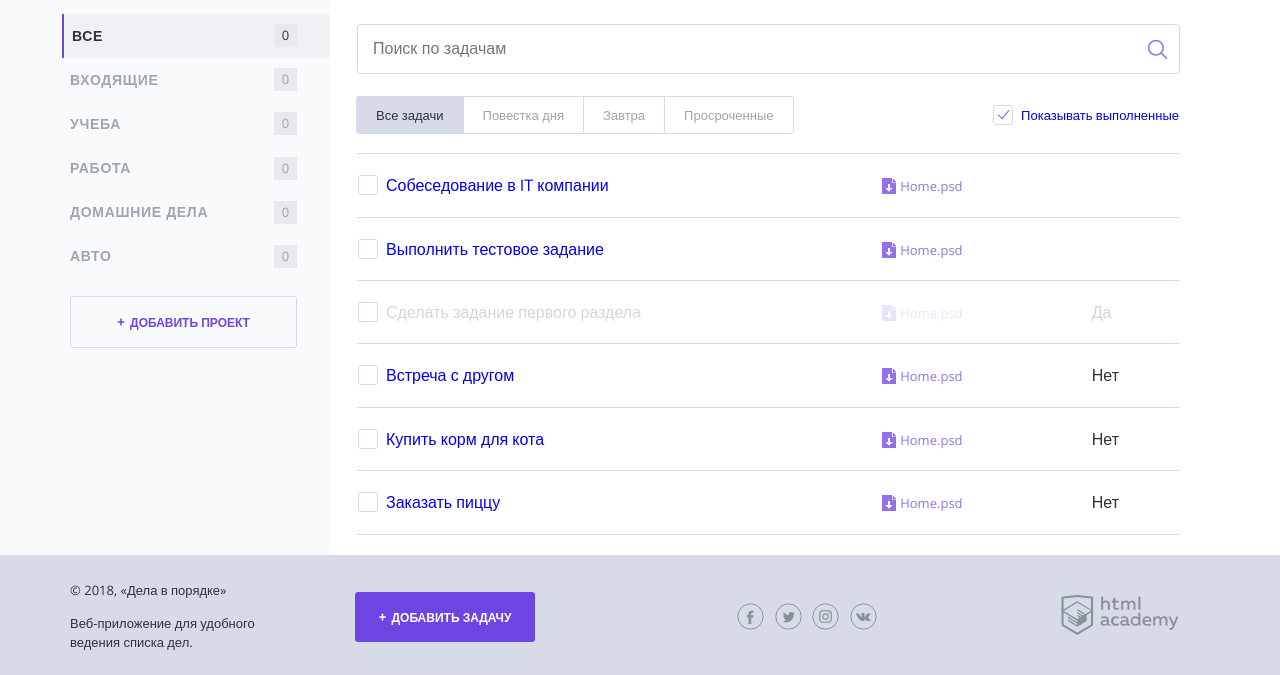
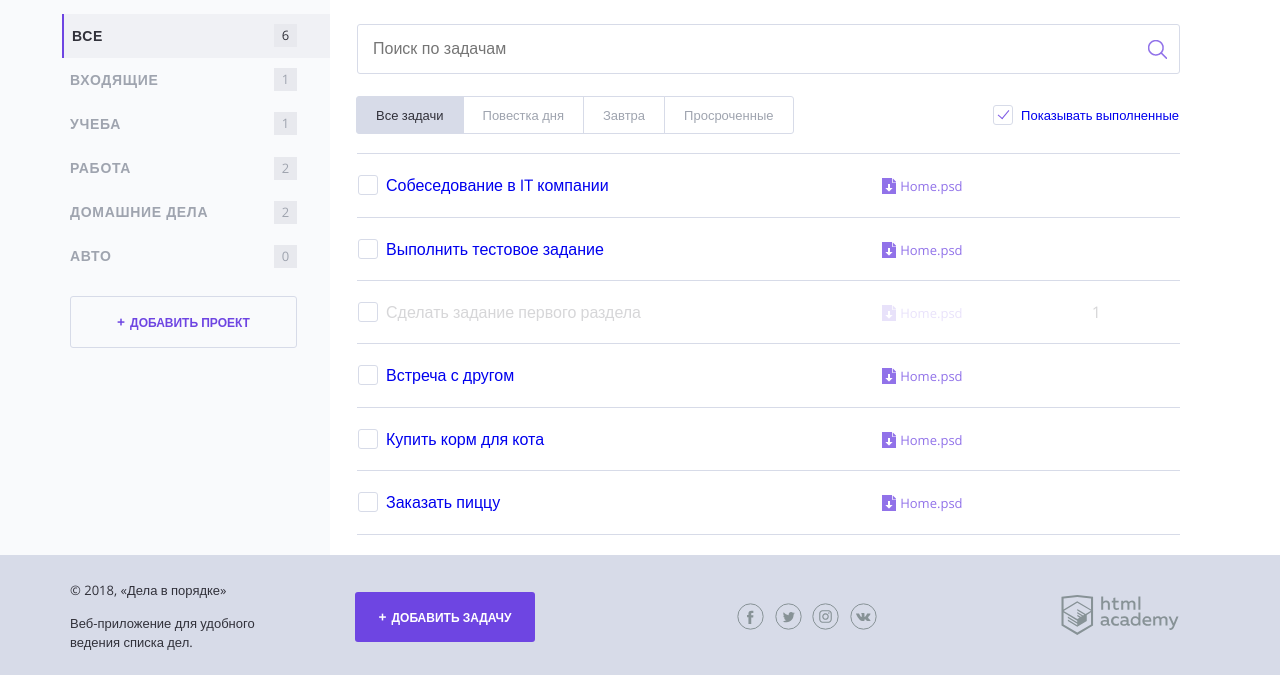
Before and after one commit to Semo4kaZai4ik/215715-doingsdone, a PHP site: page / in a window 1280 px wide. Shown: the part 125-800 px from the top of the page. Run offline with PHP 8.4, Linux system fonts and the light colour scheme.

Commit message:
функция работает

```diff
--- a/index.php
+++ b/index.php
@@ -22,27 +22,45 @@ $projects_table = [
             'task' => 'Сделать задание первого раздела',
             'date' => '21.04.2018',
             'categories' => 'Учеба',
-            'status' => 'Да'
+            'status' => true
         ],
           [
             'task' => 'Встреча с другом',
             'date' => '22.04.2018',
             'categories' => 'Входящие',
-            'status' => 'Нет'
+            'status' => false
         ],
           [
             'task' => 'Купить корм для кота',
             'date' => 'Нет',
             'categories' => 'Домашние дела',
-            'status' => 'Нет'
+            'status' => false
         ],
           [
             'task' => 'Заказать пиццу',
             'date' => 'Нет',
             'categories' => 'Домашние дела',
-            'status' => 'Нет'
+            'status' => false
         ],
 ];
+
+// Выводим функцию подсчета задач
+function count_tasks($tasks, $category)
+{
+    $amount = 0;
+
+  if ($category == 'Все') {
+     return count($tasks);
+  }
+
+  foreach ($tasks as $v) {
+    if ($v['categories'] == $category) {
+     $amount++;
+    }
+  }
+    return $amount;
+}
+
 ?>
 <!DOCTYPE html>
 <html lang="ru">
@@ -97,7 +115,7 @@ $projects_table = [
                                 <li class="main-navigation__list-item">
                               <?php endif ?>
                                     <a class="main-navigation__list-item-link" href="#"> <?php print($names_projects[$index]); ?></a>
-														        <span class="main-navigation__list-item-count">0</span>
+                                     <span class="main-navigation__list-item-count"> <?php echo count_tasks($projects_table, $names_projects[$index]); ?> </span>
                                 </li>
                             <?php $index = $index + 1; ?>
                     <?php endwhile; ?>
@@ -141,7 +159,7 @@ $projects_table = [
                     <!--показывать следующий тег <tr/>, если переменная $show_complete_tasks равна единице-->
                     <?php if ($show_complete_tasks): ?>
                        <?php foreach ($projects_table as $name): ?>
-                       <?php if($name['status'] == "Да"): ?>
+                       <?php if($name['status'] == true): ?>
                         <tr class="tasks__item task task--completed">
                        <?php else: ?>
                         <tr class="tasks__item task">
```
Lines whose indentation alone changed are shown as unchanged.
